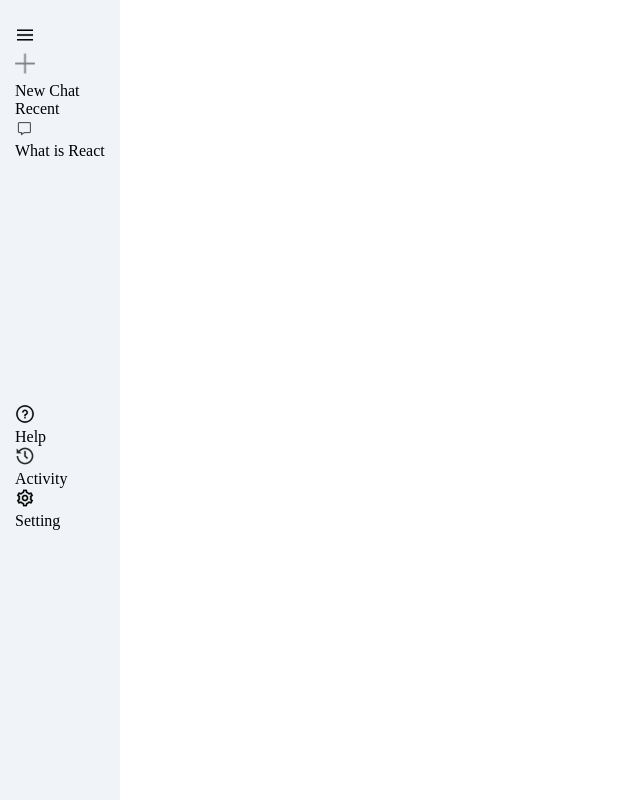
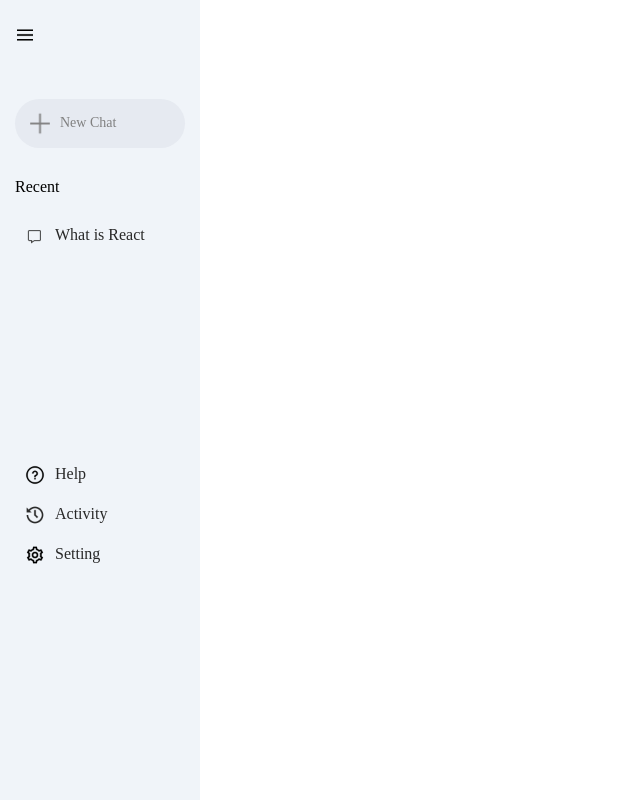
Before and after one commit to hamzarahmoun/gemini, a React (Vite) app: page / in a window 1280 px wide. Shown: the whole page, without its empty margins (0-640 px from the left). Built offline with nearby package versions, Linux system fonts and the light colour scheme.

Commit message:
sidebare css

```diff
--- a/src/component/Sidebar/Sidebar.css
+++ b/src/component/Sidebar/Sidebar.css
@@ -1,4 +1,4 @@
-.sidebar{
+.sidebar {
     min-height: 100vh;
     display: inline-flex;
     flex-direction: column;
@@ -7,7 +7,7 @@
     padding: 25px 15px;
 }
 
-.sidebar img{
+.sidebar img {
     width: 20px;
 }
 
@@ -16,3 +16,50 @@
     margin-left: 10px;
     cursor: pointer
 }
+
+.sidebar .new-chat {
+    margin-top: 50px;
+    display: flex;
+    align-items: center;
+    gap: 10px;
+    padding: 10px 15px;
+    background-color: #e6eaf1;
+    border-radius: 50px;
+    font-size: 14px;
+    color: grey;
+    cursor: pointer;
+
+
+}
+.sidebar .recent{
+    display: flex;
+    flex-direction: column;
+}
+.sidebar .recent-title{
+    margin-top: 30px;
+    margin-bottom: 20px;
+}
+.sidebar .recent-entry{
+    display: flex;
+    align-items: start;
+    gap: 10px;
+    padding: 10px;
+    padding-right: 40px;
+    border-radius: 50px;
+    color: #282828;
+    cursor: pointer;
+
+}
+.sidebar .recent-entry:hover{
+    background-color: #e2e6eb;
+
+}
+.sidebar .bottom{
+    display: flex;
+    flex-direction: column;
+}
+
+.sidebar .bottom-item{
+    padding-right: 10px;
+    cursor: pointer;
+}
```
